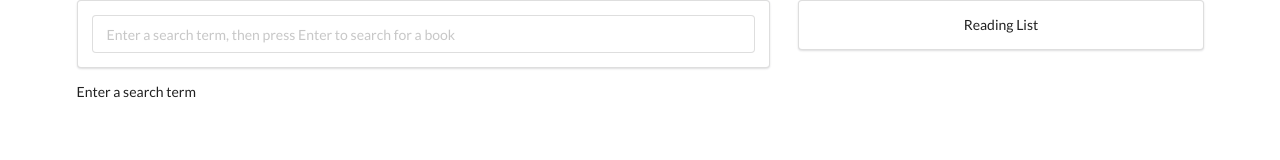
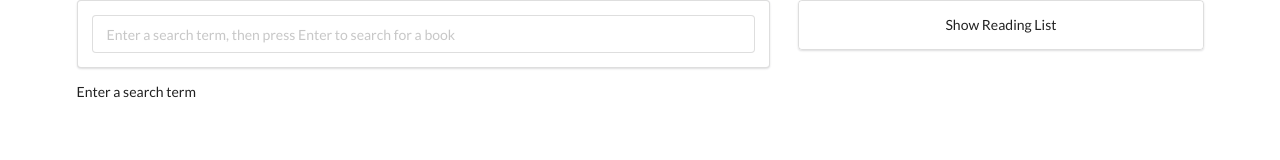
Before and after one commit to hhuang2088/booktube, a React (Create React App) app: page / in a window 1280 px wide. Shown: the top 160 px of the page. Built offline with nearby package versions, Linux system fonts and the light colour scheme.

Commit message:
Add hide/show booklist functionality

```diff
--- a/src/components/App.js
+++ b/src/components/App.js
@@ -61,6 +61,8 @@ class App extends React.Component {
             <ReadingList
               readingList={this.state.readingList}
               removeBookFromReadingList={this.removeBookFromReadingList}
+							isReadingListShowing={this.state.isReadingListShowing}
+							toggleReadingList={this.toggleReadingList}
             />
           </div>
         </div>
--- a/src/components/ReadingItem.js
+++ b/src/components/ReadingItem.js
@@ -1,14 +1,18 @@
 import React from 'react';
 
 const ReadingItem = ({ book, removeBookFromReadingList }) => {
-  const onButtonClick = (event) => {
+  const onButtonClick = event => {
     event.preventDefault();
     removeBookFromReadingList(book);
-  }
+  };
   return (
-    <div>
-      <a href={book.infoLink}>{book.title}</a>
-      <button onClick={onButtonClick}>Remove</button>
+    <div className="ui segment">
+      <a href={book.infoLink} target="_blank" rel="noopener noreferrer">
+        {book.title}
+      </a>
+      <br />
+      <p>{`By: ${book.author}`}</p>
+      <button className="ui red basic button" onClick={onButtonClick}>Remove</button>
     </div>
   );
 };
--- a/src/components/ReadingList.js
+++ b/src/components/ReadingList.js
@@ -1,8 +1,17 @@
 import React from 'react';
 import ReadingItem from './ReadingItem';
 
-const ReadingList = ({ readingList, removeBookFromReadingList }) => {
+const ReadingList = ({
+  readingList,
+  removeBookFromReadingList,
+  isReadingListShowing,
+  toggleReadingList,
+}) => {
   const renderReadingItems = () => {
+    if (isReadingListShowing) {
+      if (readingList.length === 0) {
+        return <div className="ui center aligned segment"><i>Reading List is empty</i></div>;
+      } else {
         return readingList.map(book => {
           return (
             <ReadingItem
@@ -11,11 +20,27 @@ const ReadingList = ({ readingList, removeBookFromReadingList }) => {
             />
           );
         });
+      }
+    }
+  };
+
+  const renderHeading = () => {
+    if (isReadingListShowing) {
+      return 'Hide Reading List';
+    } else {
+      return 'Show Reading List';
+    }
   };
 
   return (
-    <div>
-      <div className="ui center aligned segment">Reading List</div>
+    <div className="ui segments">
+      <div
+        className="ui center aligned segment"
+        onClick={() => toggleReadingList()}
+        style={{ cursor: 'pointer' }}
+      >
+        {renderHeading()}
+      </div>
       {renderReadingItems()}
     </div>
   );
```
Lines whose indentation alone changed are shown as unchanged.
